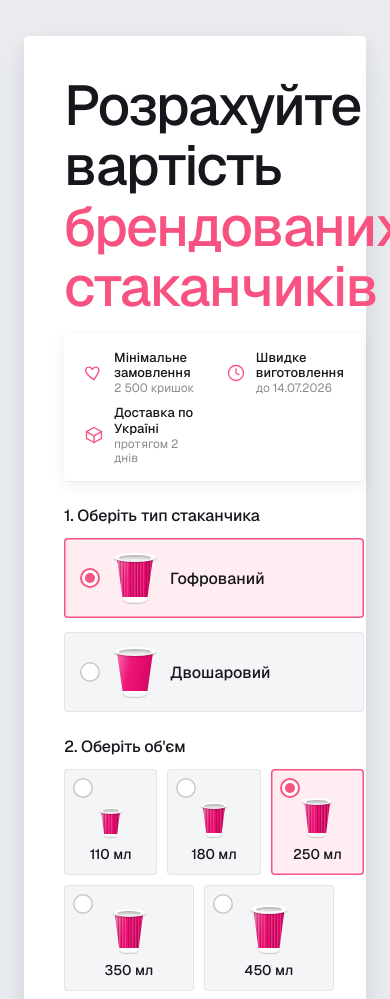
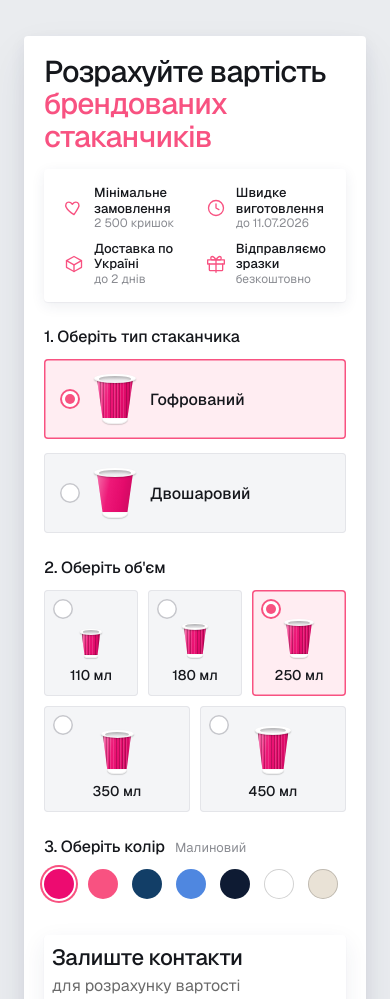
Before and after one commit to welldonegit/ukrtopplast-branding, a plain HTML site: page index.html in a window 390 px wide. Shown: the top 999 px of the page. Drawn offline with nearby package versions, Linux system fonts and the light colour scheme.

Commit message:
Правки по текстам и мобайлу

```diff
--- a/index.html
+++ b/index.html
@@ -16,16 +16,25 @@
   body{margin:0;}
   input::placeholder{color:#9DA0A6;}
   #calc-title{font-size:56px;}
-  @media (max-width:1024px){#calc-title{font-size:40px;}}
-  @media (max-width:600px){#calc-title{font-size:30px;}}
+  @media (max-width:1024px){#calc-title{font-size:40px !important;}}
+  @media (max-width:600px){#calc-title{font-size:30px !important;}}
   @media (max-width:600px){#calc-root{padding-left:20px;padding-right:20px;}}
   @media (max-width:600px){#calc-features{grid-template-columns:1fr 1fr !important;}}
+  @media (max-width:600px){#calc-card{padding:20px !important;}}
+  @media (max-width:600px){#calc-form{padding:8px !important;}}
+  @media (max-width:600px){#calc-feature-mobile{display:flex !important;}}
+  @media (max-width:600px){
+    #vol-grid{display:grid !important;grid-template-columns:repeat(6,1fr);}
+    #vol-grid > button{max-width:none !important;min-width:0 !important;}
+    #vol-grid > button:nth-child(-n+3){grid-column:span 2;}
+    #vol-grid > button:nth-child(n+4){grid-column:span 3;}
+  }
 </style>
 </helmet>
 
 <div id="calc-root" style="min-height:100dvh;width:100%;background:#EAECEF;display:flex;flex-direction:column;align-items:center;justify-content:center;gap:22px;padding:36px 24px;font-family:'Geist',sans-serif;">
 
-  <div style="width:100%;max-width:1280px;background:#FFFFFF;border-radius:4px;box-shadow:0 1px 1px rgba(43,45,84,.06), 0 6px 16px rgba(43,45,84,.07), 0 20px 44px rgba(43,45,84,.08);padding:40px;display:flex;flex-wrap:wrap;gap:36px 56px;">
+  <div id="calc-card" style="width:100%;max-width:1280px;background:#FFFFFF;border-radius:4px;box-shadow:0 1px 1px rgba(43,45,84,.06), 0 6px 16px rgba(43,45,84,.07), 0 20px 44px rgba(43,45,84,.08);padding:40px;display:flex;flex-wrap:wrap;gap:36px 56px;">
 
     <!-- LEFT: configurator -->
     <div style="flex:1 1 560px;min-width:300px;display:flex;flex-direction:column;gap:24px;">
@@ -43,7 +52,11 @@
           </div>
           <div style="display:flex;align-items:center;gap:10px;">
             <span style="color:#F85281;display:flex;flex:0 0 auto;"><svg viewBox="0 0 24 24" width="20" height="20" fill="none" stroke="currentColor" stroke-width="1.6" stroke-linecap="round" stroke-linejoin="round"><path d="M21 8l-9-5-9 5 9 5 9-5z"></path><path d="M3 8v8l9 5 9-5V8"></path><path d="M12 13v8"></path></svg></span>
-            <div><div style="font-family:'Geist',sans-serif;font-size:13px;font-weight:500;line-height:1.2;color:#15171C;">Доставка по Україні</div><div style="font-family:'Geist',sans-serif;font-size:12px;line-height:1.2;color:#8A8C92;">протягом 2 днів</div></div>
+            <div><div style="font-family:'Geist',sans-serif;font-size:13px;font-weight:500;line-height:1.2;color:#15171C;">Доставка по Україні</div><div style="font-family:'Geist',sans-serif;font-size:12px;line-height:1.2;color:#8A8C92;">до 2 днів</div></div>
+          </div>
+          <div id="calc-feature-mobile" style="display:none;align-items:center;gap:10px;">
+            <span style="color:#F85281;display:flex;flex:0 0 auto;"><svg viewBox="0 0 24 24" width="20" height="20" fill="none" stroke="currentColor" stroke-width="1.6" stroke-linecap="round" stroke-linejoin="round"><path d="M20 12v7a1 1 0 0 1-1 1H5a1 1 0 0 1-1-1v-7"></path><path d="M2 7h20v5H2z"></path><path d="M12 22V7"></path><path d="M12 7S9.5 3 7.5 3 5 6 7 7h5zM12 7s2.5-4 4.5-4S19 6 17 7h-5z"></path></svg></span>
+            <div><div style="font-family:'Geist',sans-serif;font-size:13px;font-weight:500;line-height:1.2;color:#15171C;">Відправляємо зразки</div><div style="font-family:'Geist',sans-serif;font-size:12px;line-height:1.2;color:#8A8C92;">безкоштовно</div></div>
           </div>
         </div>
       </div>
@@ -71,7 +84,7 @@
       <!-- Step 2: volume -->
       <div style="display:flex;flex-direction:column;gap:12px;">
         <span style="font-family:'Geist',sans-serif;font-size:16px;font-weight:500;letter-spacing:-0.01em;color:#15171C;">2. Оберіть об'єм</span>
-        <div style="display:flex;gap:10px;flex-wrap:wrap;">
+        <div id="vol-grid" style="display:flex;gap:10px;flex-wrap:wrap;">
           <sc-for list="{{ volumes }}" as="v" hint-placeholder-count="5">
             <button onClick="{{ v.onSelect }}" style="{{ v.tileStyle }}">
               <span style="{{ v.radioStyle }}"><span style="{{ v.radioDotStyle }}"></span></span>
@@ -106,7 +119,7 @@
     </div>
 
     <!-- RIGHT: contact form -->
-    <div style="flex:1 1 340px;min-width:280px;align-self:flex-start;box-sizing:border-box;display:flex;flex-direction:column;gap:18px;background:#FFFFFF;border-radius:4px;padding:28px;box-shadow:0 1px 2px rgba(43,45,84,.06), 0 8px 24px rgba(43,45,84,.08);">
+    <div id="calc-form" style="flex:1 1 340px;min-width:280px;align-self:flex-start;box-sizing:border-box;display:flex;flex-direction:column;gap:18px;background:#FFFFFF;border-radius:4px;padding:28px;box-shadow:0 1px 2px rgba(43,45,84,.06), 0 8px 24px rgba(43,45,84,.08);">
 
       <sc-if value="{{ notSent }}" hint-placeholder-val="{{ true }}">
         <div style="display:flex;flex-direction:column;gap:18px;">
@@ -148,7 +161,7 @@
             </div>
           </div>
 
-          <button onClick="{{ submit }}" style="{{ btnStyle }}" style-hover="{{ btnHoverStyle }}">Отримати комерційну пропозицію</button>
+          <button onClick="{{ submit }}" style="{{ btnStyle }}" style-hover="{{ btnHoverStyle }}">Отримати пропозицію</button>
 
           <div style="display:flex;align-items:center;gap:9px;">
             <span style="color:#B8BAC0;display:flex;">
@@ -360,7 +373,7 @@ class Component extends DCLogic {
       },
       sent:s.sent, notSent:!s.sent,
       showFeatures: this.props.showFeatures!==false,
-      readyDate: (()=>{ const d=new Date(); d.setDate(d.getDate()+21); return d.toLocaleDateString('uk-UA',{day:'2-digit',month:'2-digit',year:'numeric'}); })(),
+      readyDate: (()=>{ const d=new Date(); d.setDate(d.getDate()+18); return d.toLocaleDateString('uk-UA',{day:'2-digit',month:'2-digit',year:'numeric'}); })(),
     };
   }
 }
```
